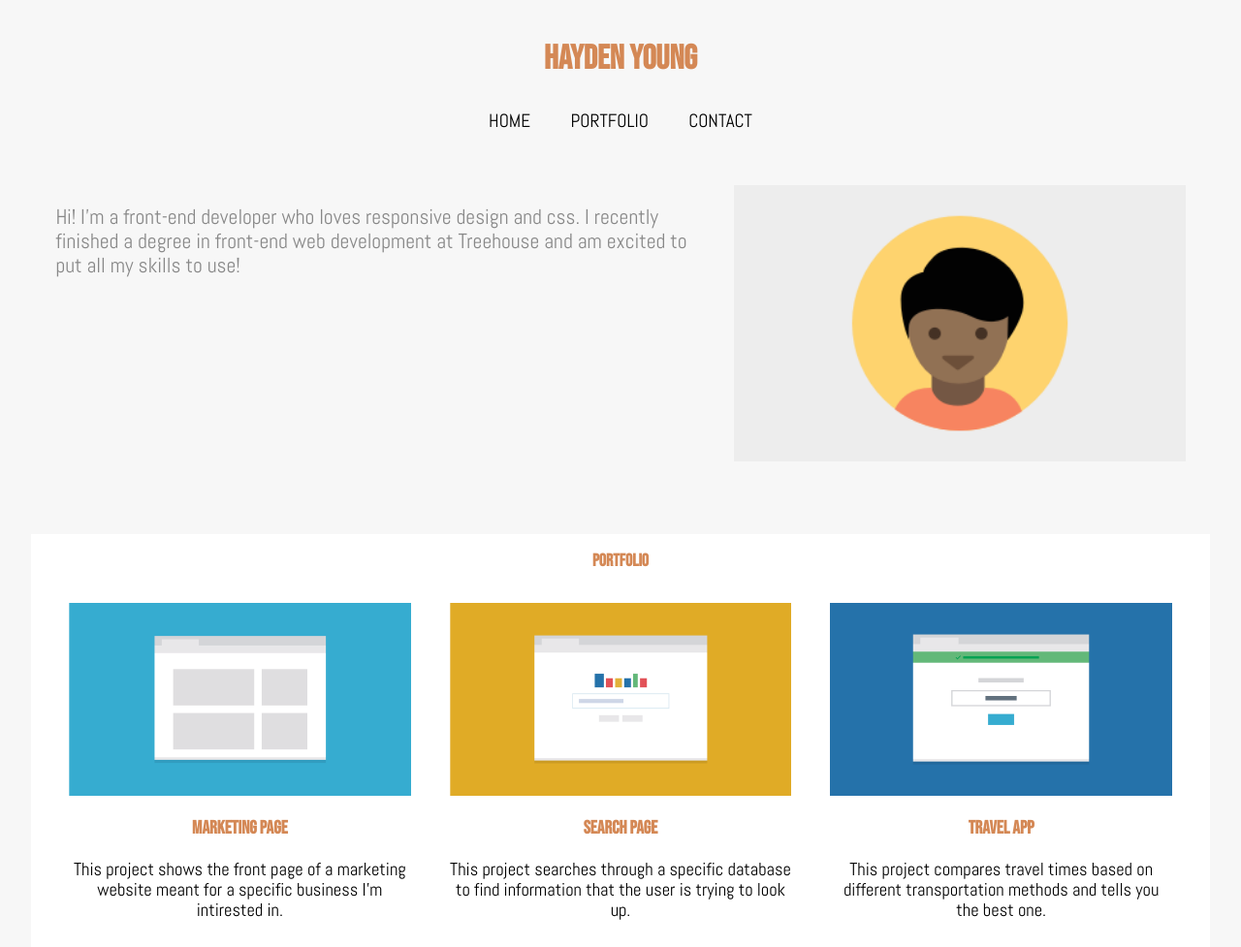
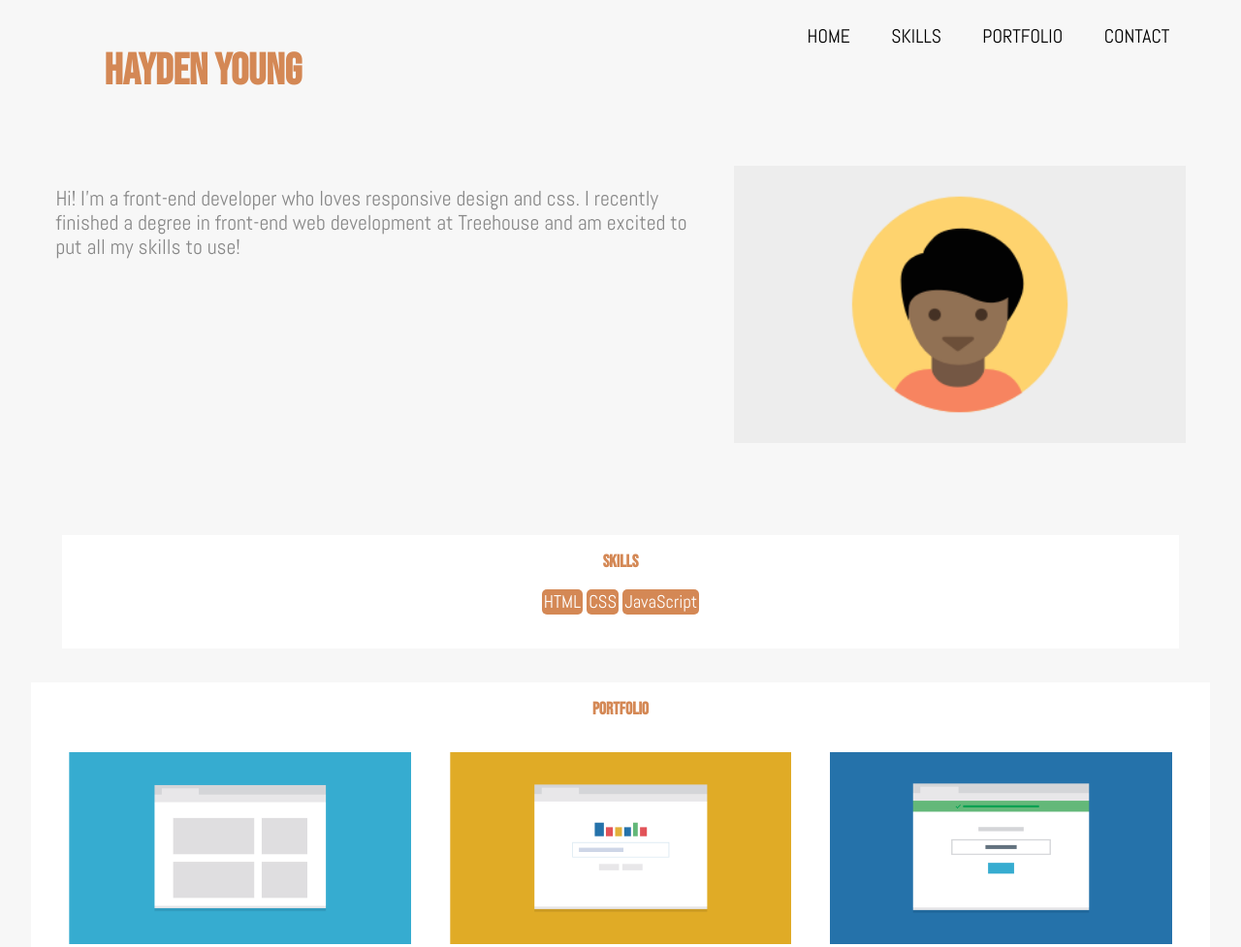
Before and after one commit to ztlhayden/th_unit2, a plain HTML site: page index.html in a window 1280 px wide. Shown: the top 977 px of the page at 97% size. Drawn offline with Linux system fonts and the light colour scheme.

Commit message:
finalizing

```diff
--- a/css/styles.css
+++ b/css/styles.css
@@ -31,7 +31,8 @@ img {
   height: auto;
 }
 
-ul {
+ul,
+nav {
   list-style: none;
   padding: 0;
 }
@@ -40,10 +41,6 @@ a {
   text-decoration: none;
   display: block;
   color: black;
-}
-
-#footer-nav {
-  display: none;
 }
 
 body {
@@ -79,6 +76,20 @@ body {
     padding-top: 1em;
   }
 
+.skills {
+  padding-bottom: 1em;
+  width: 90%;
+  margin: 2em auto;
+}
+
+.skills ul li {
+  background: #d48855;
+  color: white;
+  border-radius: 5px;
+  display: inline-block;
+  padding: 2px;
+}
+
 .content {
   padding-bottom: 1em;
 }
@@ -95,6 +106,7 @@ body {
 .footer-bottom {
   padding: 1em;
 }
+
   .footer-bottom span {
     float: left;
     text-transform: uppercase;
@@ -106,6 +118,10 @@ body {
     float: right;
   }
 
+#footer-nav {
+  display: none;
+}
+
 /* Containers */
 .main-header,
 .main-footer {
@@ -116,11 +132,13 @@ body {
 
 .main-header,
 .main-footer,
+.skills,
 .wrapper {
   text-align: center;
 }
 
-.wrapper {
+.wrapper,
+.skills {
   background-color: white;
 }
 
@@ -187,12 +205,26 @@ body {
     font-size: 1.03em;
   }
 
+  #top-nav {
+    display: block;
+    float: right;
+    margin-right: 2em;
+  }
+
+  .main-header h1 {
+    float: left;
+    font-size: 2.5em;
+    margin-left: 2em;
+  }
+
   .wrapper {
     width: 95%;
     margin: 0 auto;
   }
+
   .content {
     width: 29%;
     margin: 1em;
   }
+
 }
--- a/index.html
+++ b/index.html
@@ -15,15 +15,19 @@
 
 <body>
 <!-- start main-header -->
+  <!-- Nav -->
   <header class="main-header">
-    <h1>Hayden Young</h1>
+    <div class="header-wrapper cf">
+      <h1>Hayden Young</h1>
 
-    <ul class="main-nav">
-      <li><a href="#top">Home</a></li>
-      <li><a href="#portfolio">Portfolio</a></li>
-      <li><a href="#contactme">Contact</a></li>
-    </ul>
-
+      <nav id="top-nav" class="main-nav">
+        <li><a href="#top">Home</a></li>
+        <li><a href="#skills">Skills</a></li>
+        <li><a href="#portfolio">Portfolio</a></li>
+        <li><a href="#contactme">Contact</a></li>
+      </nav>
+    </div>
+    <!-- Bio Figure -->
     <figure class="fig-port cf">
       <img src="images/responsive-layout-profile.png" alt="Portrait" title="Cartoon Portrait.">
       <figcaption>
@@ -32,7 +36,16 @@
     </figure>
   </header>
 <!-- end main-header -->
-
+<!-- start skills div -->
+  <div class="skills">
+    <h2 id="skills">Skills</h2>
+    <ul>
+      <li>HTML</li>
+      <li>CSS</li>
+      <li>JavaScript</li>
+    </ul>
+  </div>
+<!-- end skills div -->
 <!-- start wrapper div -->
   <div class="wrapper cf">
     <h2 id="portfolio">Portfolio</h2>
@@ -89,6 +102,7 @@
 
 <!-- main-footer -->
   <footer class="main-footer">
+    <!-- contact info -->
     <h2 id="contactme">Contact</h2>
     <p>
       If you're interested in chatting or want more information about what I've been working on, I'd love to hear from you!
@@ -102,14 +116,15 @@
       <li>Email</li>
       <li class="contact">email@yoursite.com</li>
     </ul>
-
+    <!-- bottom footer -->
     <div class="footer-bottom cf">
       <span>Hayden Young</span>
-      <ul id="footer-nav" class="main-nav">
+      <nav id="footer-nav" class="main-nav">
         <li><a href="#top">Home</a></li>
+        <li><a href="#skills">Skills</a></li>
         <li><a href="#portfolio">Portfolio</a></li>
         <li><a href="#contactme">Contact</a></li>
-      </ul>
+      </nav>
       <a id="to-top" href="#top">Back to Top</a>
     </div>
   </footer>
```
